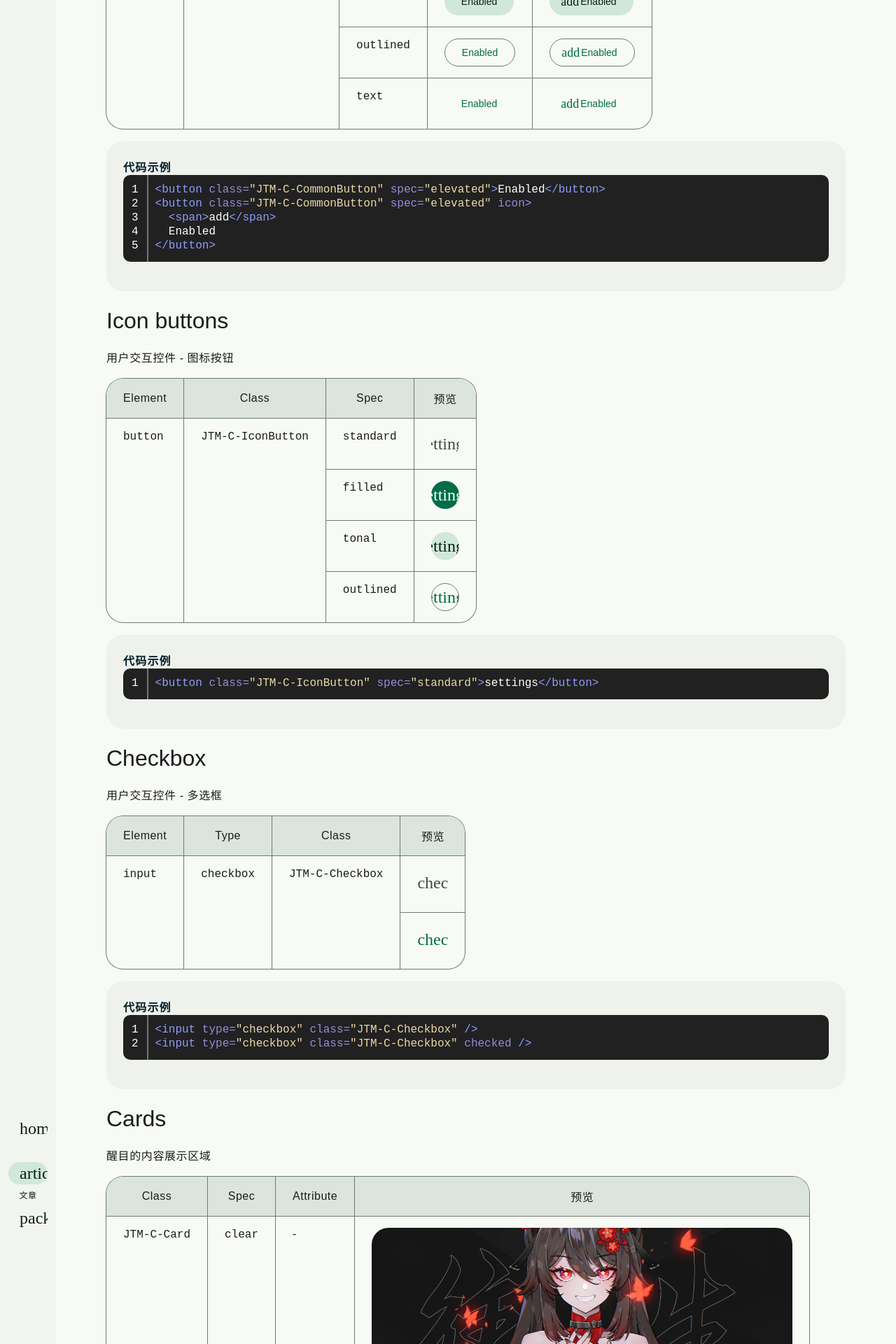
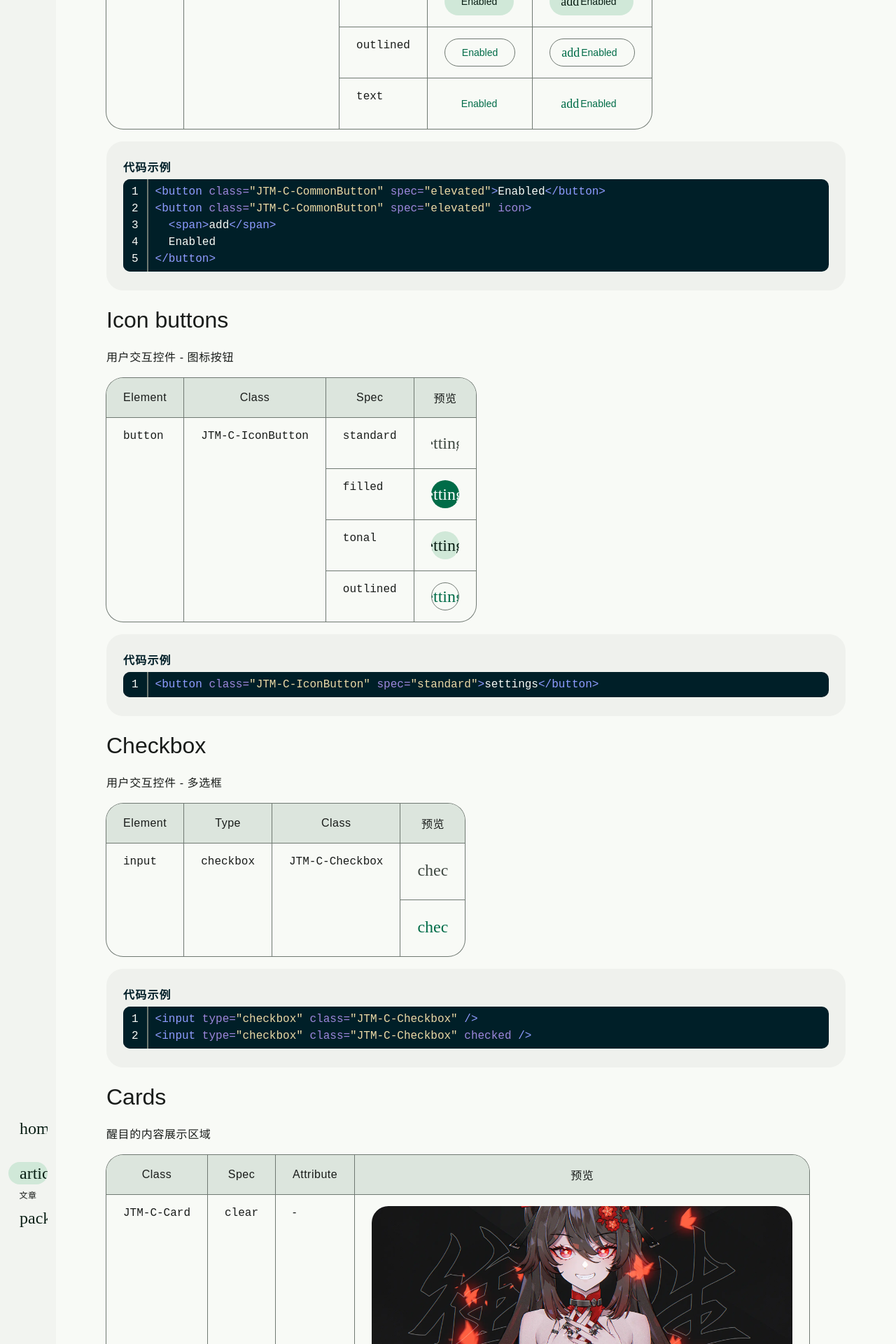
Before and after one commit to sendevia/sendevia.page.jekyll, a Jekyll site: the page built from _posts/23-08-11-Components.md, in a window 1280 px wide. Shown: the part 870-2790 px from the top of the page at 70% size. Built offline with Jekyll 4.4.1, drawn with Linux system fonts in a browser that asks for light colours; some web fonts are replaced; the table of contents is made by our own code; some of the changed text lies outside the part shown.

Commit message:
优化代码高亮

```diff
--- a/_sass/_components/Code.scss
+++ b/_sass/_components/Code.scss
@@ -3,8 +3,9 @@
 code {
   font-family: "Source Code Pro", monospace;
   letter-spacing: 0;
+}
 
-  &.language-plaintext {
+.language-plaintext {
   display: inline-block;
 
   padding-inline: 3px;
@@ -27,7 +28,6 @@ code {
     background-color: var(--md-sys-color-on-tertiary);
   }
 }
-}
 
 div.highlighter-rouge {
   @include body-large();
@@ -36,68 +36,78 @@ div.highlighter-rouge {
 
   width: 100%;
 
-  margin-block-end: 18px;
+  margin-block-end: 3px;
+  margin-block-start: 6px;
 
   position: relative;
 
-  color: var(--md-sys-color-on-surface);
+  color: var(--md-ref-palette-neutral98);
   word-break: break-word;
 
   border-radius: 10px;
 
-  background-color: #212121;
+  background-color: var(--md-ref-palette-tertiary10);
 
-  z-index: 9;
+  overflow: hidden;
+
+  div.highlight {
+    pre.highlight {
+      margin: 0;
 
       code {
-    display: grid;
-  }
+        display: block;
 
-  pre {
-    margin: 0;
-  }
+        line-height: 0;
 
         .rouge-table {
           width: 100%;
 
           margin-inline: 0;
 
+          border-radius: 0;
           border: none;
 
           box-shadow: none;
 
-    .rouge-gutter,
-    .rouge-code {
-      padding-block: 12px;
+          .rouge-gutter {
+            padding-block: 6px;
             padding-inline: 12px;
 
-      line-height: 19.98px;
-    }
-
-    .rouge-gutter {
             position: sticky;
             left: 0;
 
             outline: 2px solid var(--md-sys-color-outline);
 
-      background-color: #212121;
-    }
-
-    .rouge-code {
-      border-left: none;
-    }
-
-    .lineno,
-    .rouge-code pre {
-      color: #ffffff;
-      font-family: "Source Code Pro", monospace;
-      letter-spacing: 0;
-    }
+            background-color: var(--md-ref-palette-tertiary10);
 
             .lineno {
               @extend .disable-select;
 
+              margin: 0;
+
+              font-family: "Source Code Pro", monospace;
+              letter-spacing: 0;
+              line-height: 24px;
               text-align: right;
+            }
+          }
+
+          .rouge-code {
+            padding-block: 6px;
+            padding-inline: 12px;
+
+            border-left: none;
+
+            pre {
+              margin: 0;
+
+              font-family: "Source Code Pro", monospace;
+              letter-spacing: 0;
+              line-height: 24px;
+            }
+          }
+        }
+      }
     }
   }
 }
@@ -107,7 +117,7 @@ div.highlighter-rouge {
   .nd {
     // w: Specially highlighted whitespace
     // nd: For decorators in languages such as Python or Java
-    color: #ffffff;
+    color: var(--md-ref-palette-neutral98);
   }
 
   .err {
@@ -242,7 +252,7 @@ div.highlighter-rouge {
   .gu,
   .gt,
   .gl {
-    color: #ffffff;
+    color: var(--md-ref-palette-neutral98);
   }
 
   .s {
```
Lines whose indentation alone changed are shown as unchanged.
